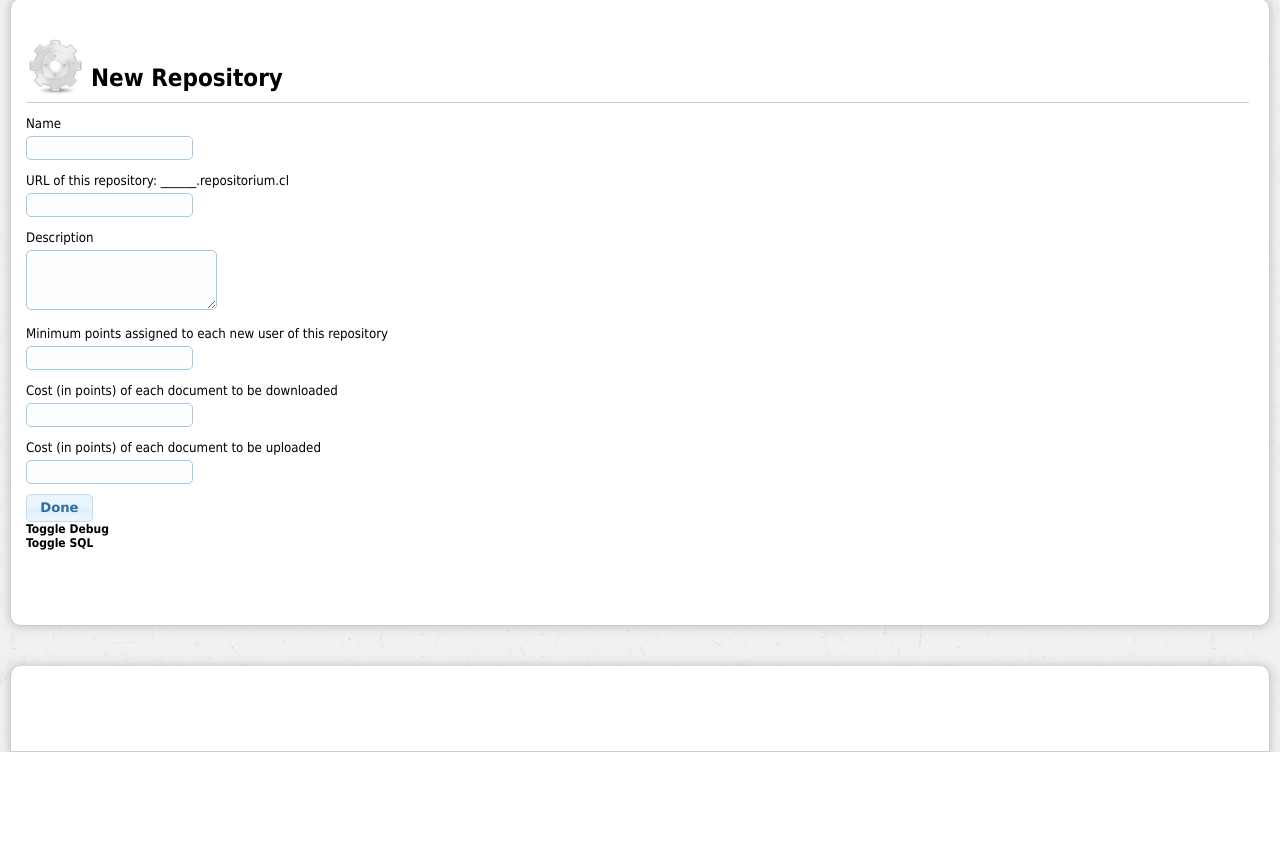
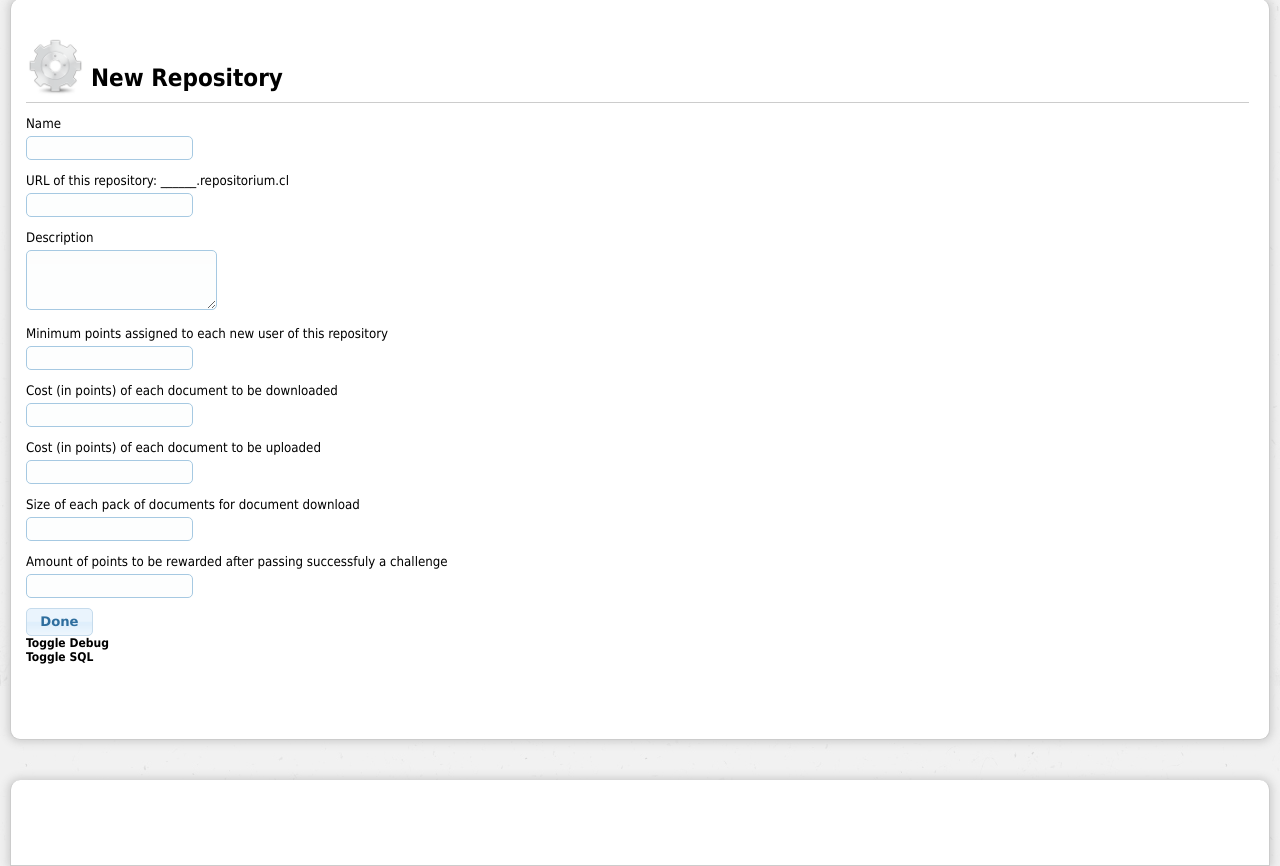
Before and after one commit to jyby/repositorium, a CakePHP app: the page made by app/views/repositories/create.ctp in a window 1280 px wide. Shown: the part 127-993 px from the top of the page. Before the commit the page ends 879 px from the top, so only its background shows below. Run offline with PHP 8.4 and a stand-in for CakePHP, Linux system fonts and the light colour scheme; the template is opened without the code that fills it, so the values that code supplies are empty; form fields are guessed from the names that the template uses; some libraries are stand-ins or nearby versions.

Commit message:
added new fields from table in form

```diff
--- a/app/views/repositories/create.ctp
+++ b/app/views/repositories/create.ctp
@@ -23,4 +23,8 @@ $this->Html->addCrumb($title);
 
 <?php echo $this->Form->input('upload_cost', array('label' => 'Cost (in points) of each document to be uploaded')); ?>
 
+<?php echo $this->Form->input('documentpack_size', array('label' => 'Size of each pack of documents for document download')); ?>
+
+<?php echo $this->Form->input('challenge_reward', array('label' => 'Amount of points to be rewarded after passing successfuly a challenge')); ?>
+
 <?php echo $this->Form->end('Done'); ?>
```
